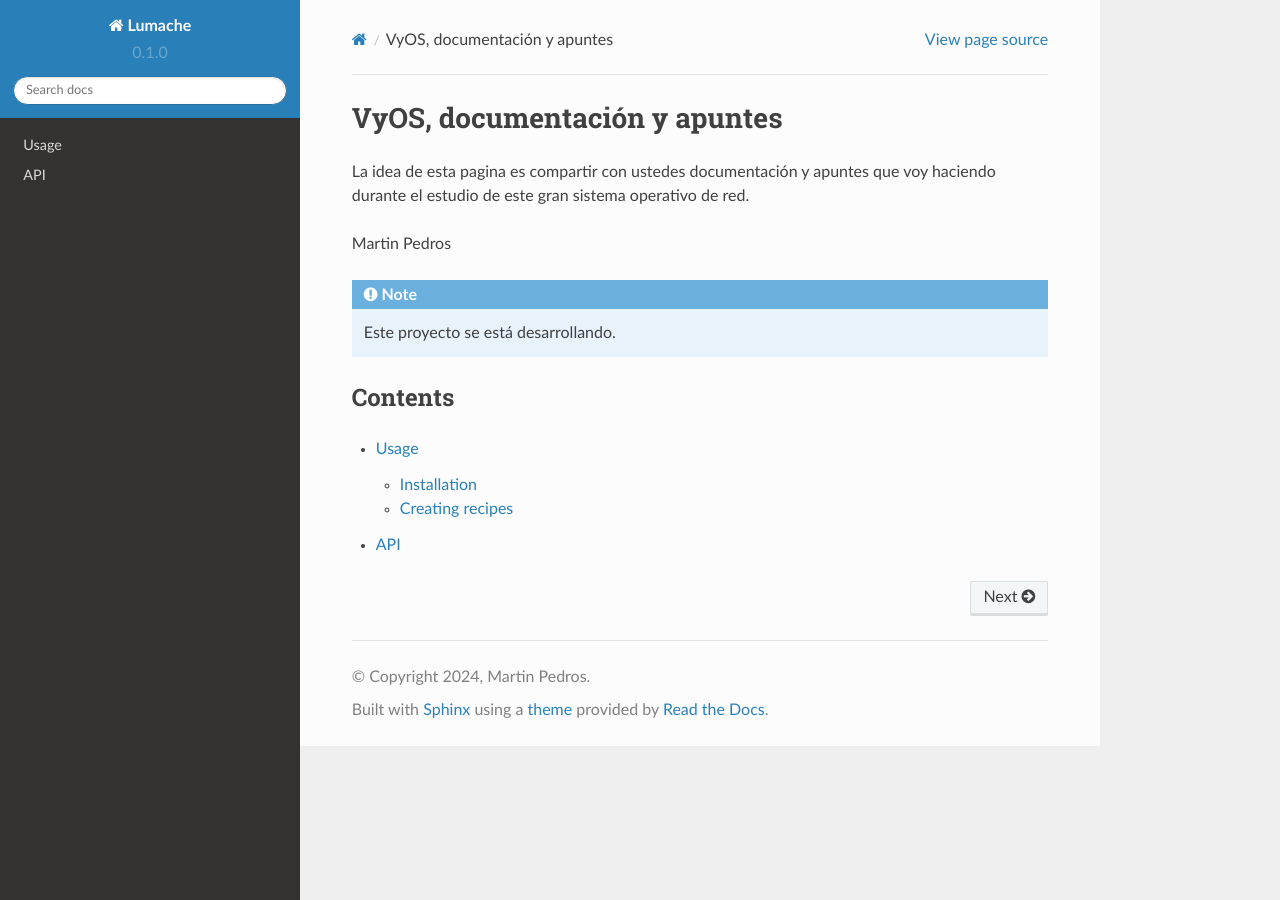
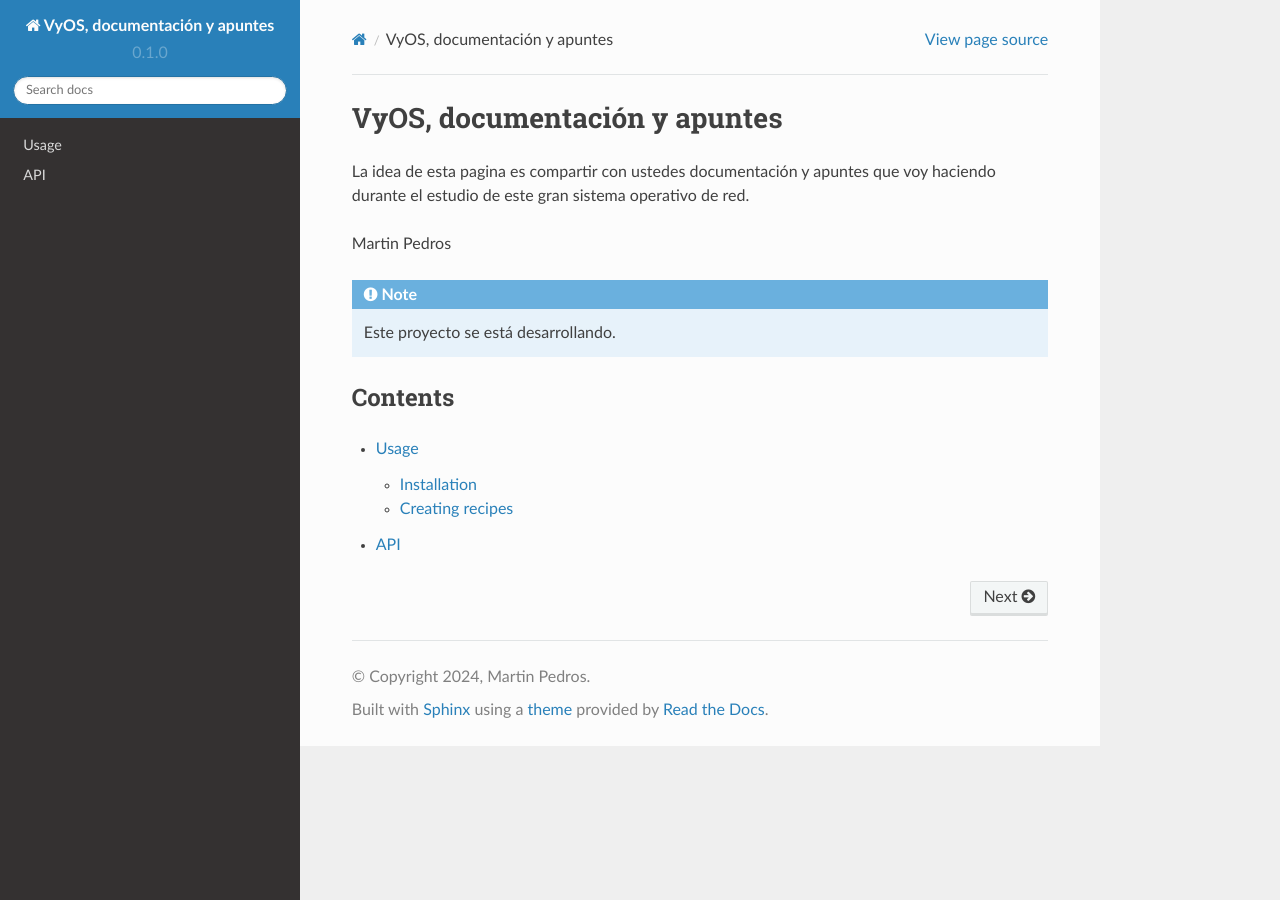
Before and after one commit to martinpedros/vyos, a Sphinx documentation site: the page built from docs/source/index.rst, in a window 1280 px wide. Built offline with Sphinx 7.4.7 and the Read the Docs theme 2.0.0, drawn with Linux system fonts in a browser that asks for light colours.

Commit message:
Update conf.py

```diff
--- a/docs/source/conf.py
+++ b/docs/source/conf.py
@@ -2,9 +2,9 @@
 
 # -- Project information
 
-project = 'Lumache'
+project = 'VyOS, documentación y apuntes'
 copyright = '2024, Martin Pedros'
-author = 'Graziella'
+author = 'Martin Pedros'
 
 release = '0.1'
 version = '0.1.0'
```
